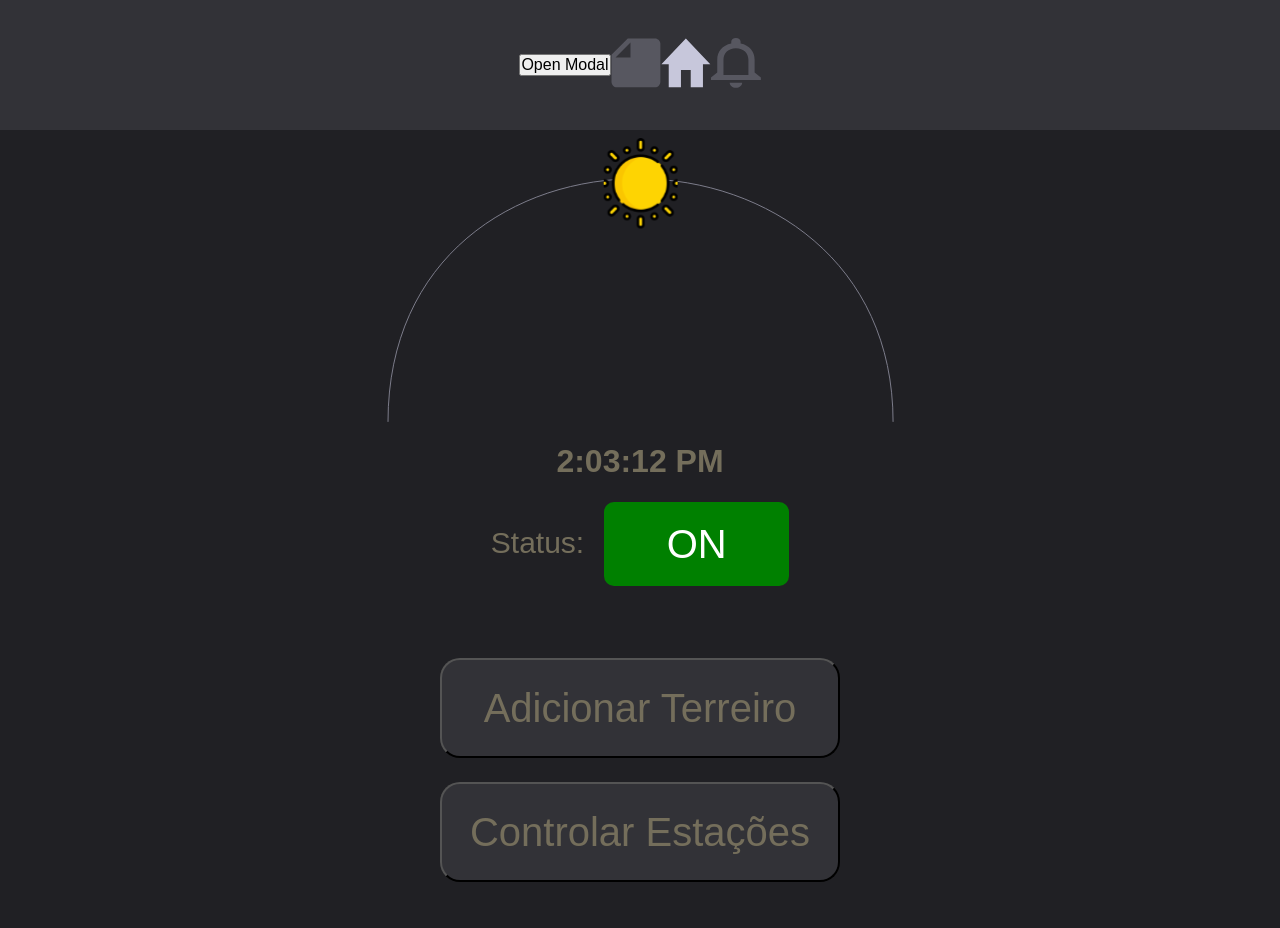
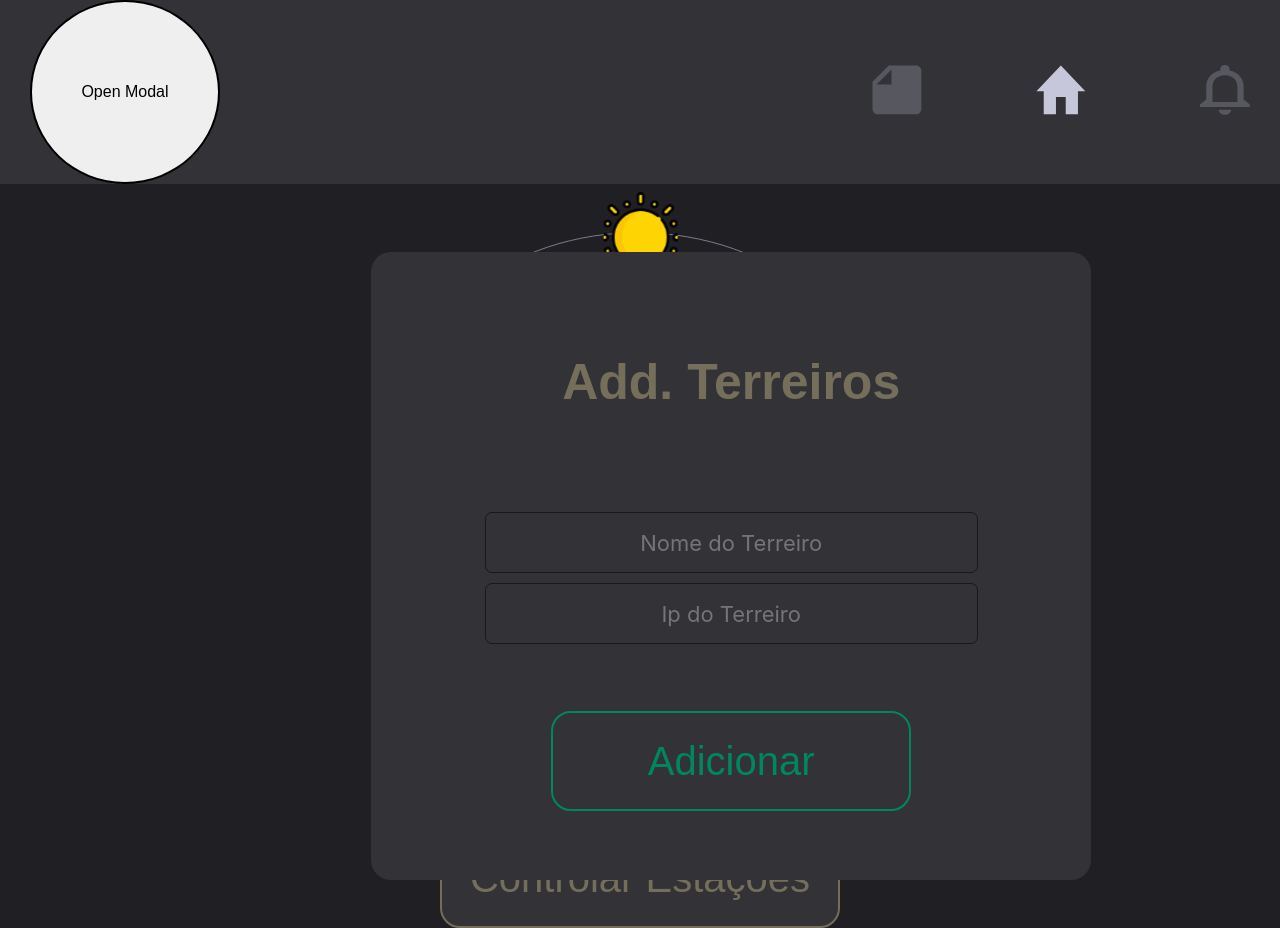
Before and after one commit to RogerioJss/Projeto-Integrador, a React (Vite) app: page / in a window 1280 px wide. Both pictures are taken after a click on the button "Adicionar Terreiro". Before the commit the page ends 882 px from the top, so only its background shows below. Built offline with nearby package versions, Linux system fonts and the light colour scheme.

Commit message:
Finalizei a tela base Home, adicionei a parte de adicionar terreiros e comecei a implementação da Modal de controlar estações

```diff
--- a/src/Colors/cores.js
+++ b/src/Colors/cores.js
@@ -9,8 +9,9 @@ const CoresTemaEscuro = {
     corStatusOn: 'green',
     corStatusOff: '#0C3659',
     corStatusAlert: 'yellow',
-    corStatusError: 'red'
-
+    corStatusError: 'red',
+    corVerdePositivo: '#00875F',
+    corVermelhoNegativo: 'red'
 }
 
 export default CoresTemaEscuro;
--- a/src/Componentes/BarraNavecao/FotoPerfil/index.jsx
+++ b/src/Componentes/BarraNavecao/FotoPerfil/index.jsx
@@ -6,10 +6,20 @@ import ProfilePictureUpload from "../../Modal/ProfilePicture";
 
 
 const ButtonOpenModal = styled.button`
-
+    border-radius: 50%;
+    text-align: center;
+    height: 184px;
+    max-width: 210px;
+    min-width: 190px;
+    justify-content: center;
+    align-items: center;
+    border: 2px solid ;
 `
 const DivEx = styled.div`
-
+    display: flex;
+    justify-content: center;
+    align-items: center;
+    position: relative;
 `
 
 const Pefil = () => {
@@ -25,7 +35,7 @@ const Pefil = () => {
 
     return(
     <DivEx>
-        <ButtonOpenModal onClick={openModal}>Open Modal</ButtonOpenModal>
+        <ButtonOpenModal onClick={openModal} >Open Modal</ButtonOpenModal>
         <Modal stateOpen={modalOpen} stateClose={closeModal} idExterno={"conteudoExterno"} idConteudo={"conteudoModal"} closeModal={closeModal} src={SVGS.IconeFecharModal}
          id="fechaModalIcon" fecharComCliqueFora={false}/>
     </DivEx>
--- a/src/Componentes/BarraNavecao/index.jsx
+++ b/src/Componentes/BarraNavecao/index.jsx
@@ -10,8 +10,14 @@ const HeaderEstilizado = styled.header`
     background-color: ${CoresTemaEscuro.corDivs};
     min-height: 130px;
     display: flex;
-    justify-content: center;
+    justify-content: space-between;
     align-items: center;
+    padding: 0 30px;
+`
+
+const ItensContainer = styled.div`
+    display: flex;
+    gap: 114px;
 `
 
 const Header = () => {
@@ -43,10 +49,11 @@ const Header = () => {
     return(
         <HeaderEstilizado>
             <Pefil/>
-            <ItemNavegacao src={itemRelatorioAtivado ? SVGS.IconRelatorioAtivado : SVGS.IconRelatorioDesativado} id={"itemRelatorio"} className={"itemNavecacao"} onClick={()=> ativarItem("relatorio")}/>
-            <ItemNavegacao src={itemHomeAtivado ? SVGS.IconHomeAtivado : SVGS.IconHomeDesativado} id={"itemHome"} className={"itemNavecacao"} onClick={() => ativarItem("home")}/>
-            <ItemNavegacao src={itemNotificacaoAtivado ? SVGS.IconNotificacaoAtivado : SVGS.IconNotificacaoDesativado} id={"itemNotificacao"} className={"itemNavecacao"} onClick={() => ativarItem("notificacao")}/>
-
+            <ItensContainer>
+                <ItemNavegacao src={itemRelatorioAtivado ? SVGS.IconRelatorioAtivado : SVGS.IconRelatorioDesativado} id={"itemRelatorio"} className={"itemNavecacao"} onClick={()=> ativarItem("relatorio")}/>
+                <ItemNavegacao src={itemHomeAtivado ? SVGS.IconHomeAtivado : SVGS.IconHomeDesativado} id={"itemHome"} className={"itemNavecacao"} onClick={() => ativarItem("home")}/>
+                <ItemNavegacao src={itemNotificacaoAtivado ? SVGS.IconNotificacaoAtivado : SVGS.IconNotificacaoDesativado} id={"itemNotificacao"} className={"itemNavecacao"} onClick={() => ativarItem("notificacao")}/>
+            </ItensContainer>
         </HeaderEstilizado>
     )
 }
--- a/src/Componentes/Button/index.jsx
+++ b/src/Componentes/Button/index.jsx
@@ -7,15 +7,16 @@ const ButtonEstilizado = styled.button`
     height: 60%;
     max-width: 400px;
     min-height: 100px;
-    color: ${CoresTemaEscuro.corTextos};
+    color: ${(props) => props.color || CoresTemaEscuro.corTextos};
     font-size: 40px;
     border-radius: 20px;
+    border: 2px solid ${(props) => props.borderColor };
 `
 
 
-const Button = ({children,onClick, className,id}) => {
+const Button = ({children,onClick, className,id,borderColor,color}) => {
     return(
-    <ButtonEstilizado onClick={onClick} className={className} id={id}>
+    <ButtonEstilizado onClick={onClick} className={className} id={id} borderColor={borderColor} color={color} >
         {children}
     </ButtonEstilizado>
     )
--- a/src/Componentes/ConteudoHome/index.jsx
+++ b/src/Componentes/ConteudoHome/index.jsx
@@ -1,6 +1,9 @@
 import styled from "styled-components"
 import Button from "../Button"
 import ContainerConteudo from "../ContainerConteudo"
+import ModalAddTerreiro from "../ModalAddTerreiro"
+import { useState } from "react"
+import ModalControle from "../ModalControleEstacoes"
 
 const ConteudoEstilizado = styled.section`
     position: relative;
@@ -8,7 +11,8 @@ const ConteudoEstilizado = styled.section`
     align-items: center;
     justify-content: center;
     flex-direction: column;
-    gap: 24px;
+    gap: 10px;
+
 
     button{
         transition: transform 0.3s ease;
@@ -20,11 +24,32 @@ const ConteudoEstilizado = styled.section`
 `
 
 const Conteudo = () => {
+    const [modalOpen, setModalClose] = useState(false);
+
+    function openModal (){
+        setModalClose(true);
+    }
+
+    function closeModal(){
+        setModalClose(false);
+    }
+
+    const [modalOpen1, setModalClose1] = useState(false);
+
+    function openModal1(){
+        setModalClose1(true);
+    }
+
+    function closeModal1(){
+        setModalClose1(false);
+    }
     return(
     <ConteudoEstilizado>
         <ContainerConteudo/>
-        <Button className="button" id="button1">Adicionar Terreiro</Button>
-        <Button className="button" id="button2">Controlar Estações</Button>
+        <Button className="button" id="button1" onClick={openModal}>Adicionar Terreiro</Button>
+        <ModalAddTerreiro stateOpen={modalOpen} stateClose={closeModal} closeModal={closeModal} idExterno="modalTerreiroExterno" idConteudo="modalTerreiroConteudo" fecharComCliqueDeFora={false}/>
+        <Button className="button" id="button2" onClick={openModal1}>Controlar Estações</Button>
+        <ModalControle stateOpen1={modalOpen1} stateClose1={closeModal1} closeModal1={closeModal1} idExterno1="modalControleExterno" idConteudo1="modalControleConteudo" fecharComCliqueDeFora1={false} status1="DESLIGAR"/>
     </ConteudoEstilizado>
     )
 }
--- a/src/Componentes/EstilosGlobais/estilosGlobais.jsx
+++ b/src/Componentes/EstilosGlobais/estilosGlobais.jsx
@@ -355,7 +355,6 @@ template {
   transform: scale(1.1);
 }
 
-
 // Horario/DivEstilizada/ContainerLinhaSol/sol
 
 #sol{
@@ -364,6 +363,38 @@ template {
 }
 
 
+//ModaltTerreiroConteudo
+.modalTerreiroConteudo{
+  background-color: ${CoresTemaEscuro.corDivs};
+  max-width: 720px;
+  max-height: 628px;
+  min-width: 526px ;
+  min-height: 585px;
+  width: 70%;
+  height: 80%;
+  display: flex;
+  justify-content: center;
+  align-items: center;
+  flex-direction: column;
+  gap:67px;
+  border-radius: 20px;
+  position: absolute;
+  bottom: -10%;
+  left: 29%;
+}
+.modalTerreiroConteudo button{
+  width: 50%;
+  height: 15%;
+  min-width: 233px;
+  min-height: 100px;
+  color: ${CoresTemaEscuro.corVerdePositivo};
+  border: 2px solid ${CoresTemaEscuro.corVerdePositivo};
+  transition: transform 0.3s ease;
+}
+
+.modalTerreiroConteudo button:hover{
+  transform: scale(1.1);
+}
 `
 
 export default EstilosGlobais
--- a/src/Componentes/Horario/index.jsx
+++ b/src/Componentes/Horario/index.jsx
@@ -14,14 +14,25 @@ const ContainerLinhaSol = styled.div`
     flex-direction: column;
 `
 
+const ContainerSH = styled.div`
+display: flex;
+justify-content: center;
+align-items: center;
+flex-direction: column;
+gap: 10px;
+`
+
 const Horario = ()  => {
     return(
         <DivEstilizada>
             <ContainerLinhaSol>
                 <img src={SVGS.Linha} alt="" id="linha" />
                 <img src={SVGS.Sol} alt="" id="sol" />
+                <ContainerSH>
                     <HorarioAtual/>
-                    <Status status="ON"/>
+                    <Status status="ON">Status:</Status>
+                </ContainerSH>
+
             </ContainerLinhaSol>
         </DivEstilizada>
     )
--- a/src/Componentes/Imputs/index.jsx
+++ b/src/Componentes/Imputs/index.jsx
@@ -22,6 +22,7 @@ const CaixasTexto = styled.input`
 const InputText = ({placeholder,type,id }) => {
     return(
         <CaixasTexto type = {type} placeholder={placeholder} id={id}/>
+
     )
 }
 
--- /dev/null
+++ b/src/Componentes/ModalAddTerreiro/index.jsx
@@ -0,0 +1,48 @@
+import ReactModal from "react-modal"
+import styled from "styled-components";
+import InputText from "../Imputs";
+import IconeInput from "../Imputs/IconeInputs";
+import Button from "../Button";
+import CoresTemaEscuro from "../../Colors/cores";
+
+ReactModal.setAppElement("#root");
+
+
+const ModalContainer = styled.div`
+    position: relative;
+
+`
+const TituloEstilizado = styled.h1`
+    color: ${CoresTemaEscuro.corTextos};
+    font-size: 50px;
+
+`
+const InputContainer = styled.div`
+    display: flex;
+    flex-direction: column;
+    gap: 10px;
+
+`
+const ModalAddTerreiro = ({stateOpen, stateClose,closeModal, idExterno, idConteudo, fecharComCliqueDeFora}) => {
+    return(
+        <ModalContainer>
+             <ReactModal isOpen={stateOpen}
+                    onRequestClose={stateClose}
+                    overlayClassName={idExterno}
+                    className={idConteudo}
+                    shouldCloseOnOverlayClick={fecharComCliqueDeFora}>
+                <TituloEstilizado>Add. Terreiros</TituloEstilizado>
+                <InputContainer>
+                   <InputText placeholder="Nome do Terreiro"/>
+                   <InputText placeholder="Ip do Terreiro"/>
+                </InputContainer>
+                <Button onClick={closeModal}>
+                    Adicionar
+                </Button>
+            </ReactModal>
+        </ModalContainer>
+
+        )
+}
+
+export default ModalAddTerreiro
--- /dev/null
+++ b/src/Componentes/ModalControleEstacoes/index.jsx
@@ -0,0 +1,39 @@
+import ReactModal from "react-modal"
+import Button from "../Button"
+import CoresTemaEscuro from "../../Colors/cores"
+
+const StyleBotton = (status1) => {
+    switch(status1){
+        case "LIGAR":
+            return{
+                children: "Ligar Todos",
+                borderColor: CoresTemaEscuro.corVerdePositivo,
+                color: CoresTemaEscuro.corVerdePositivo,
+            }
+        case "DESLIGAR":
+            return{
+                children: "Desligar Todos",
+                borderColor: CoresTemaEscuro.corVermelhoNegativo,
+                color: CoresTemaEscuro.corVermelhoNegativo,
+            }
+    }
+}
+
+
+const ModalControle = ({stateOpen1, stateClose1,closeModal1, idExterno1, idConteudo1, fecharComCliqueDeFora1,status1}) => {
+    const {children, borderColor, color} = StyleBotton(status1);
+    return(
+
+        <ReactModal isOpen={stateOpen1}
+                    onRequestClose={stateClose1}
+                    overlayClassName={idExterno1}
+                    className={idConteudo1}
+                    shouldCloseOnOverlayClick={fecharComCliqueDeFora1}
+                    >
+                    <Button onClick={closeModal1} borderColor={borderColor} color={color} >{children}</Button>
+        </ReactModal>
+
+    )
+}
+
+export default ModalControle
--- a/src/Componentes/Status/index.jsx
+++ b/src/Componentes/Status/index.jsx
@@ -55,11 +55,11 @@ const StyleStatus = (status) =>{
     }
 }
 
-const Status = ({status}) => {
+const Status = ({status, children}) => {
     const {text, color} = StyleStatus(status);
     return(
         <ContainerStatus >
-                <H1Estilizado>Status:  </H1Estilizado>
+                <H1Estilizado>{children}  </H1Estilizado>
                 <DivStatus color={color}>{text}</DivStatus>
         </ContainerStatus>
     )
```
